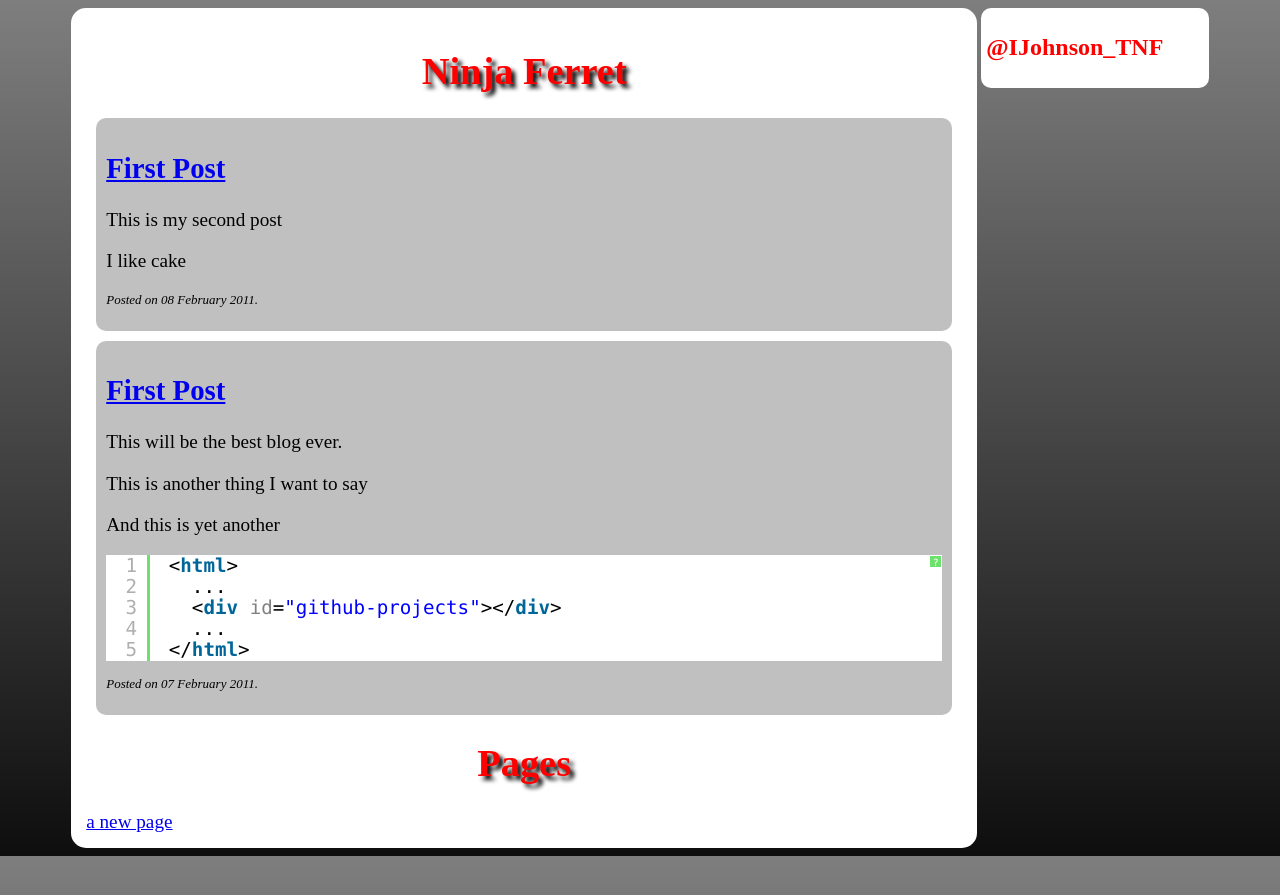
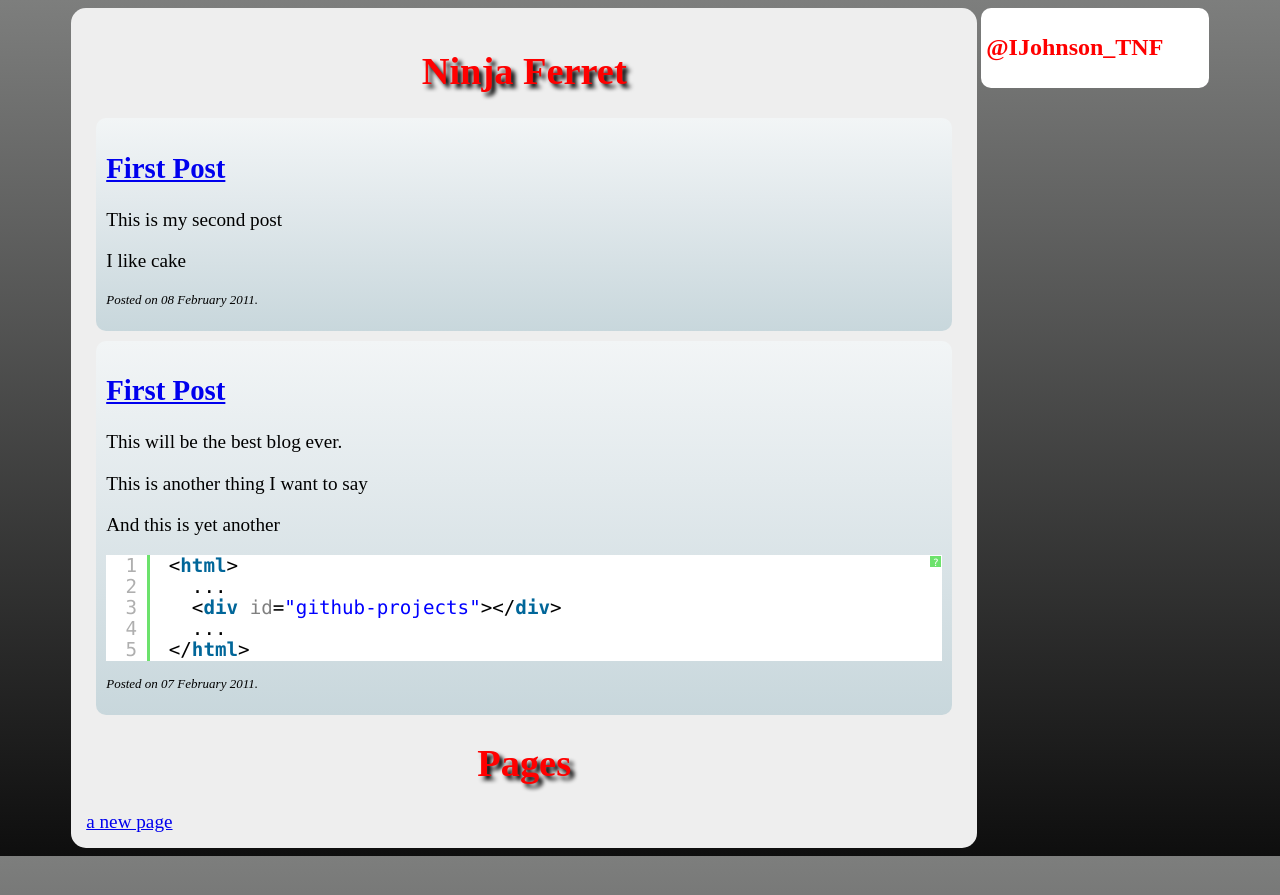
Before and after one commit to ninjaferret/ninjaferret.github.com, a Jekyll site: the page built from index.html, in a window 1280 px wide. Shown: the top 895 px of the page. Built offline with Jekyll 4.4.1, drawn with Linux system fonts in a browser that asks for light colours.

Commit message:
Playing with CSS 3 gradients again

```diff
--- a/assets/stylesheets/ninjaferret.css
+++ b/assets/stylesheets/ninjaferret.css
@@ -10,9 +10,7 @@ body {
    color: white;
    background: #7d7e7d; /* old browsers */
    background: -moz-linear-gradient(top, #7d7e7d 0%, #0e0e0e 100%); /* firefox */
-
    background: -webkit-gradient(linear, left top, left bottom, color-stop(0%,#7d7e7d), color-stop(100%,#0e0e0e)); /* webkit */
-
    filter: progid:DXImageTransform.Microsoft.gradient( startColorstr='#7d7e7d', endColorstr='#0e0e0e',GradientType=0 ); /* ie */
 }
 
@@ -38,8 +36,11 @@ filter: progid:DXImageTransform.Microsoft.gradient( startColorstr='#7d7e7d', end
    width: 77%;
    padding: 15px;
    color: black;
-   background-color: white;
    border-radius: 15px;
+   background: #eeeeee; /* old browsers */
+   background: -moz-linear-gradient(top, #eeeeee 0%, #eeeeee 100%); /* firefox */
+   background: -webkit-gradient(linear, left top, left bottom, color-stop(0%,#eeeeee), color-stop(100%,#eeeeee)); /* webkit */
+   filter: progid:DXImageTransform.Microsoft.gradient( startColorstr='#eeeeee', endColorstr='#eeeeee',GradientType=0 ); /* ie */
    }
 
 p.postinfo {
@@ -48,7 +49,10 @@ p.postinfo {
     }
 div.post {
    margin: 10px;
-    background-color: silver;
    padding: 10px;
    border-radius: 10px;
+   background: #f2f5f6; /* old browsers */
+   background: -moz-linear-gradient(top, #f2f5f6 0%, #e3eaed 37%, #c8d7dc 100%); /* firefox */
+   background: -webkit-gradient(linear, left top, left bottom, color-stop(0%,#f2f5f6), color-stop(37%,#e3eaed), color-stop(100%,#c8d7dc)); /* webkit */
+   filter: progid:DXImageTransform.Microsoft.gradient( startColorstr='#f2f5f6', endColorstr='#c8d7dc',GradientType=0 ); /* ie */
 }
```
Lines whose indentation alone changed are shown as unchanged.
